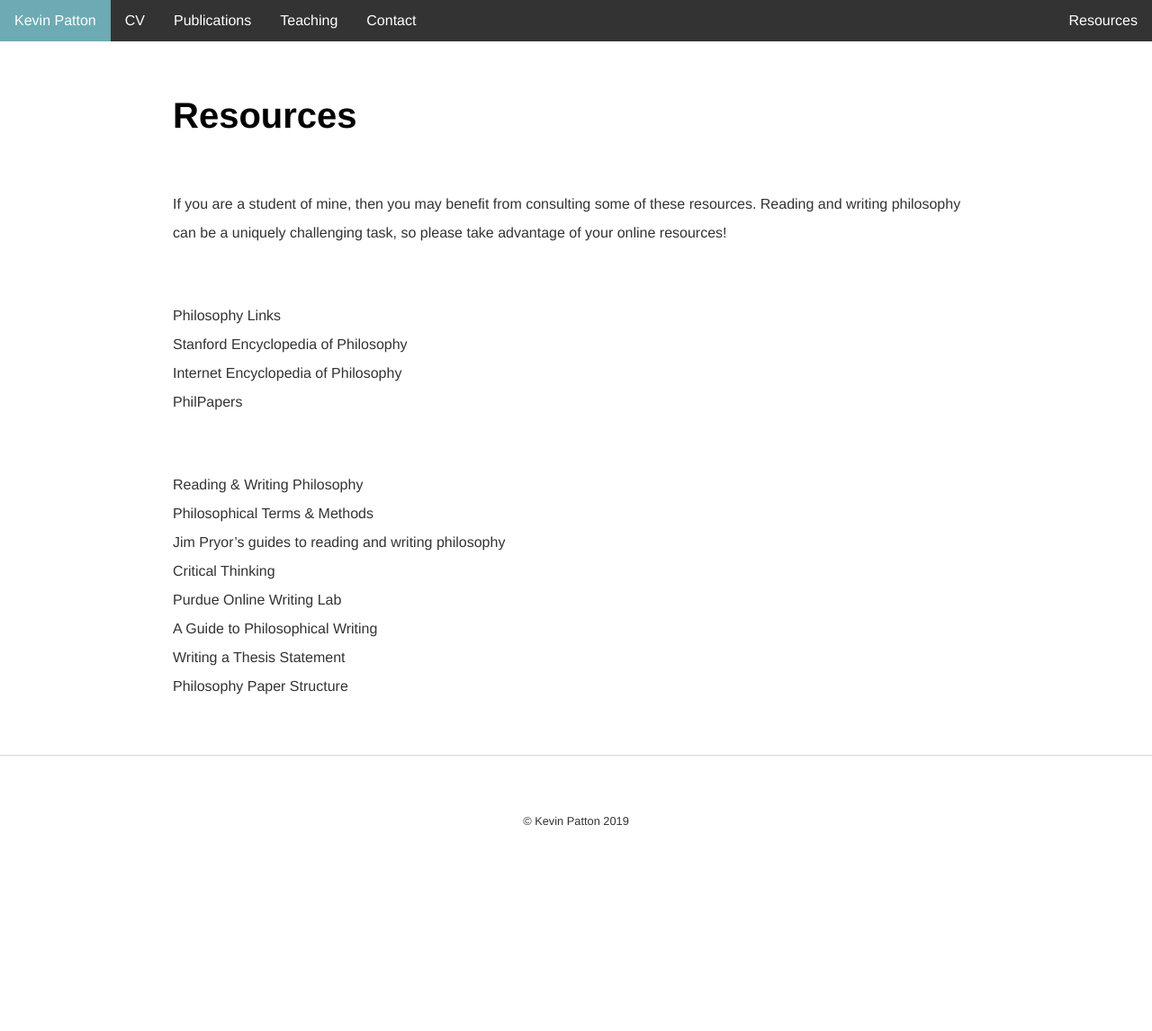
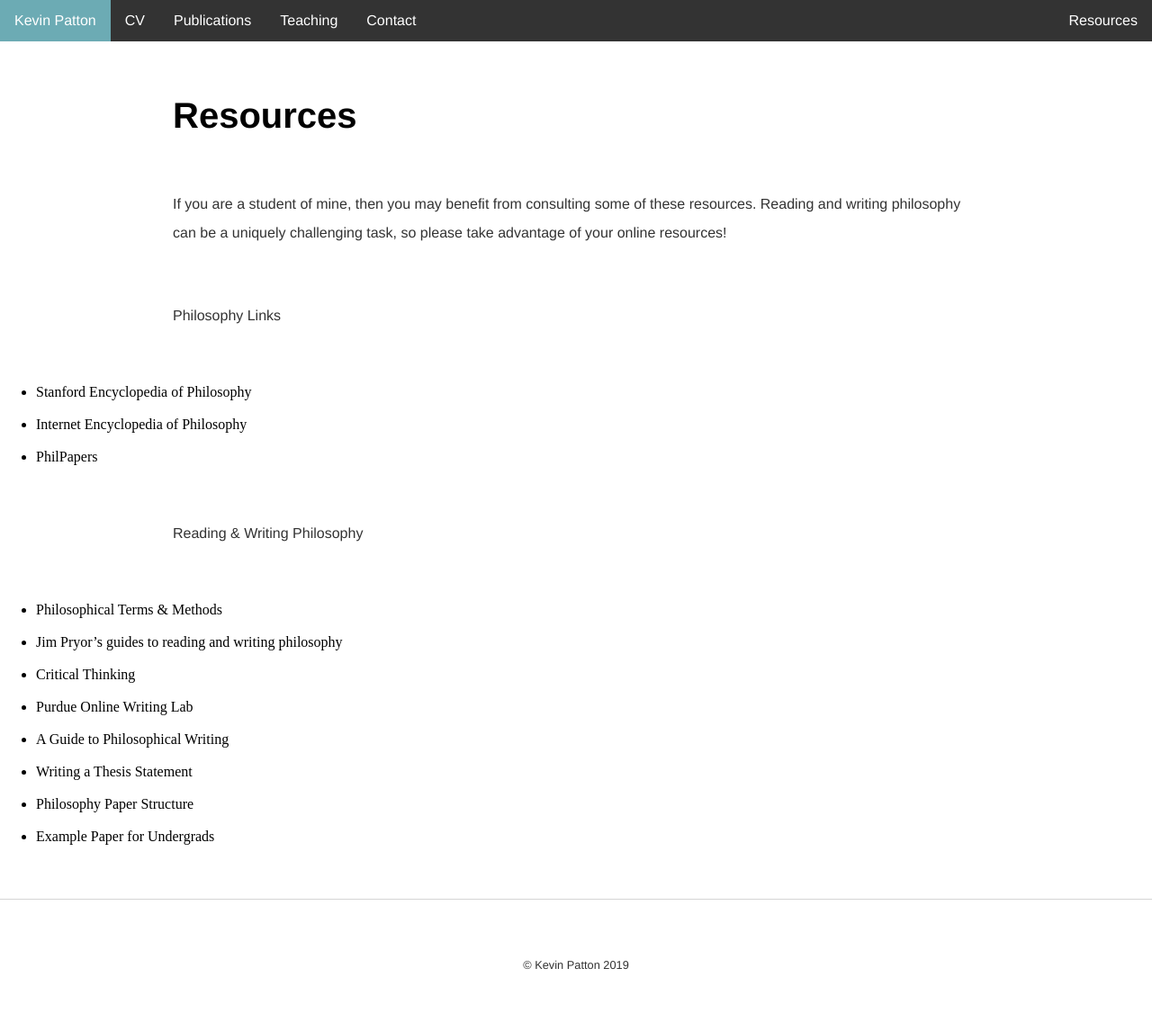
Before and after one commit to kevinjpatton/kevinjpatton.github.io, a Jekyll site: the page built from resources/index.html, in a window 1280 px wide. Shown: the whole page at 90% size. Built offline with Jekyll 4.4.1, drawn with Linux system fonts in a browser that asks for light colours; Markdown is read by kramdown in place of the engine named in the settings; before the commit the page ends 986 px from its top, so only the background shows below that.

Commit message:
Update index.html

```diff
--- a/resources/index.html
+++ b/resources/index.html
@@ -5,15 +5,19 @@ title: Something
 <h1>Resources</h1>
 <p>If you are a student of mine, then you may benefit from consulting some of these resources.  Reading and writing philosophy can be a uniquely challenging task, so please take advantage of your online resources!</p>
 <p>Philosophy Links<br/>
-Stanford Encyclopedia of Philosophy<br/>
-Internet Encyclopedia of Philosophy<br/>
-PhilPapers</p>
+  <ul>
+    <li>Stanford Encyclopedia of Philosophy</li><br/>
+    <li>Internet Encyclopedia of Philosophy</li><br/>
+    <li>PhilPapers</li></p>
+</ul>
 
 <p>Reading & Writing Philosophy<br/>
-Philosophical Terms & Methods<br/>
-Jim Pryor’s guides to reading and writing philosophy<br/>
-Critical Thinking<br/>
-Purdue Online Writing Lab<br/>
-A Guide to Philosophical Writing<br/>
-Writing a Thesis Statement<br/>
-Philosophy Paper Structure<br/></p>
+<ul>
+  <li>Philosophical Terms & Methods</li><br/>
+<li>Jim Pryor’s guides to reading and writing philosophy</li><br/>
+<li>Critical Thinking</li><br/>
+<li>Purdue Online Writing Lab</li><br/>
+<li>A Guide to Philosophical Writing</li><br/>
+<li>Writing a Thesis Statement</li><br/>
+<li>Philosophy Paper Structure</li><br/>
+<li>Example Paper for Undergrads</li></p>
```
